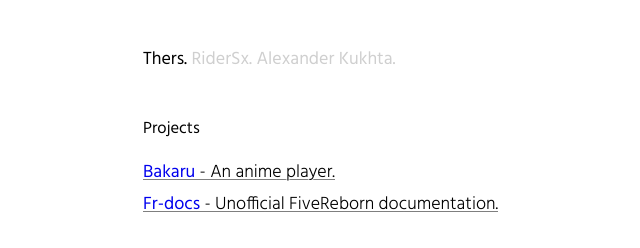
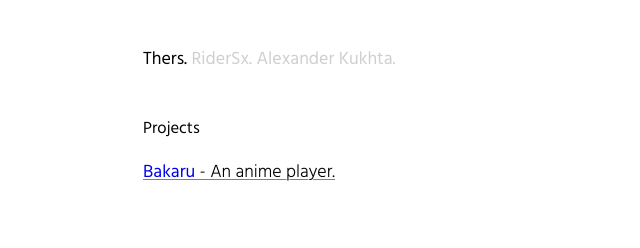
Before and after one commit to thers/thers.github.io, a plain HTML site: page index.html in a window 1280 px wide. Shown: the whole page, without its empty margins (57-697 px from the left). Drawn offline with Linux system fonts and the light colour scheme.

Commit message:
Update index.html

```diff
--- a/index.html
+++ b/index.html
@@ -69,9 +69,6 @@
       <li><a href="http://bakaru.thers.io">
         Bakaru<desc> - An anime player.</desc>
       </a></li>
-      <li><a href="http://github.com/RiderSx/fr-docs">
-        Fr-docs<desc> - Unofficial FiveReborn documentation.</desc>
-      </a></li>
     </ul>
   </body>
 </html>
```
